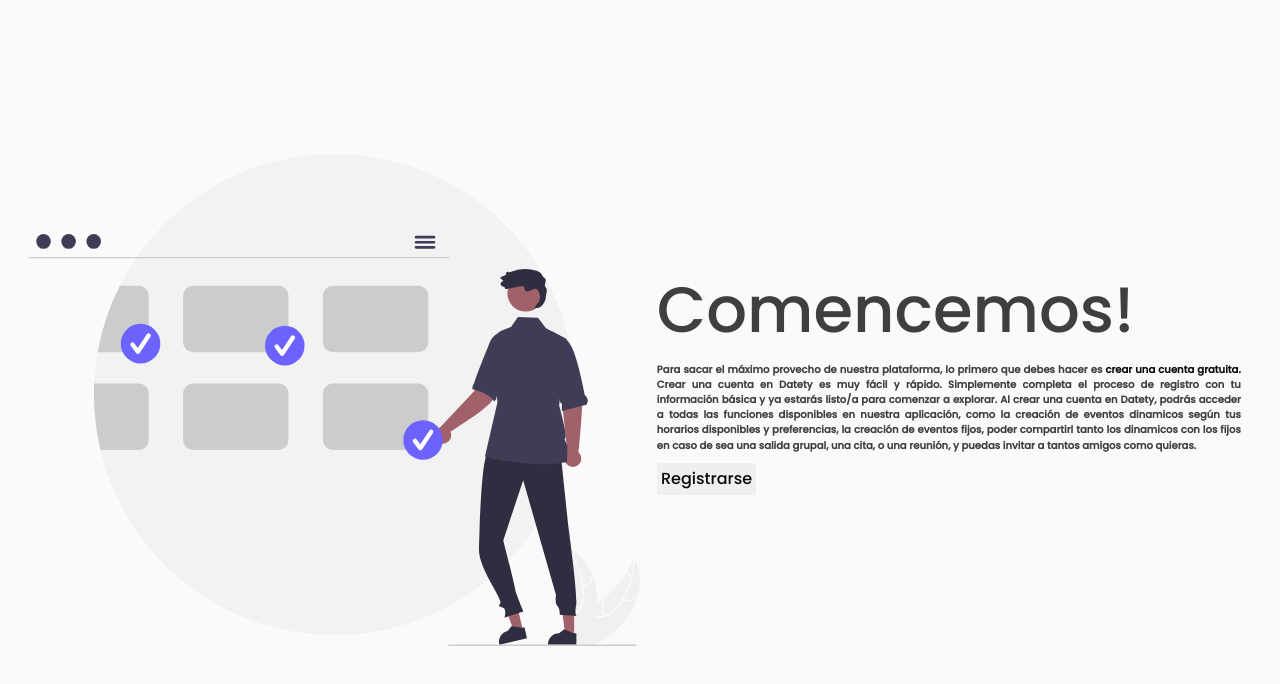
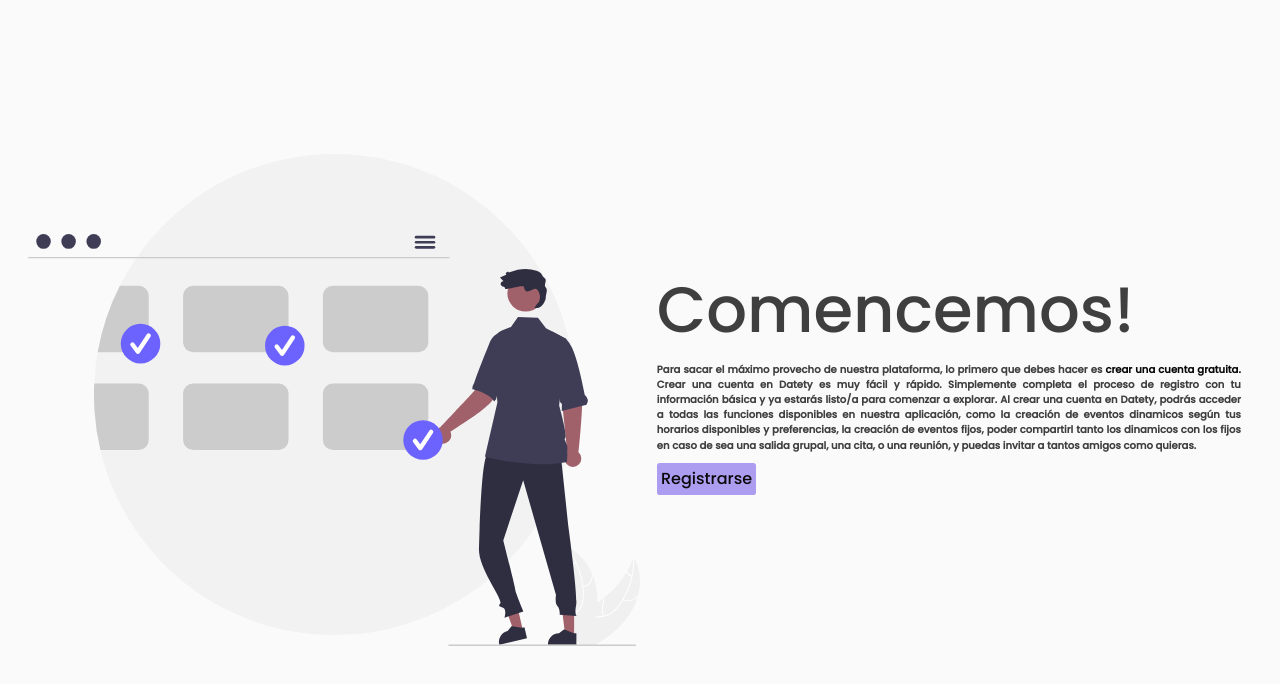
Before and after one commit to dylansel/Datety, a React (Vite) app in the folder frontend/: page / in a window 1280 px wide. In both pictures the pointer is over the button "Registrarse". Shown: the part 1622-2306 px from the top of the page. Built offline with nearby package versions, Linux system fonts and the light colour scheme.

Commit message:
register button with hover

```diff
--- a/frontend/src/pages/About.jsx
+++ b/frontend/src/pages/About.jsx
@@ -156,7 +156,7 @@ export default function About() {
               Al crear una cuenta en Datety, podrás acceder a todas las funciones disponibles en nuestra aplicación, como la creación de eventos dinamicos según tus horarios disponibles y preferencias, la creación de eventos fijos, poder compartirl tanto los dinamicos con los fijos en caso de sea una salida grupal,
               una cita, o una reunión, y puedas invitar a tantos amigos como quieras.
             </p>
-            <button style={buttonGetStarter}><a href="/register" className="link_decoration">Registrarse</a></button>
+            <button style={buttonGetStarter} className="button_register"><a href="/register" className="link_decoration">Registrarse</a></button>
           </div>
         </div>
       </div>
--- a/frontend/src/stylesheets/animations.css
+++ b/frontend/src/stylesheets/animations.css
@@ -411,5 +411,9 @@ body{
     color: #090909;
 }
 
+.button_register:hover{
+    background-color: rgba(89, 58, 228, 0.486);
+}
+
 /* MEDIA QUERYS  ____LOGIN____ */
 /* img_login */
```
